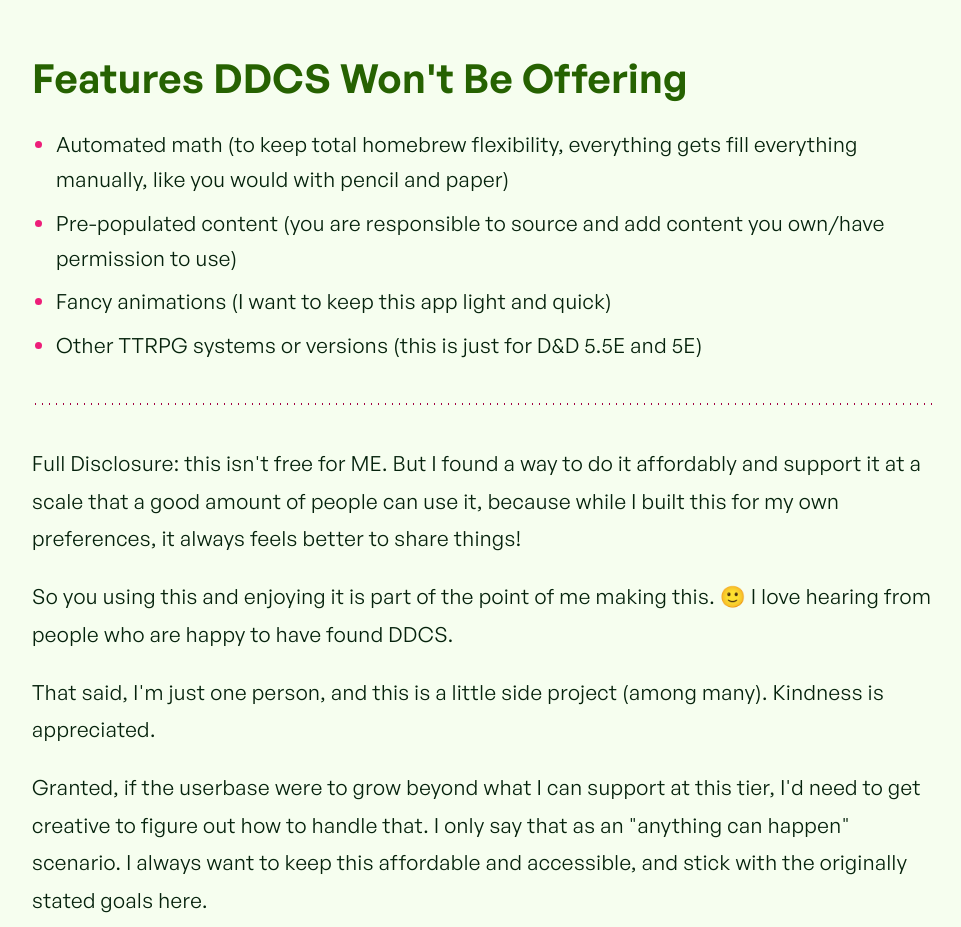
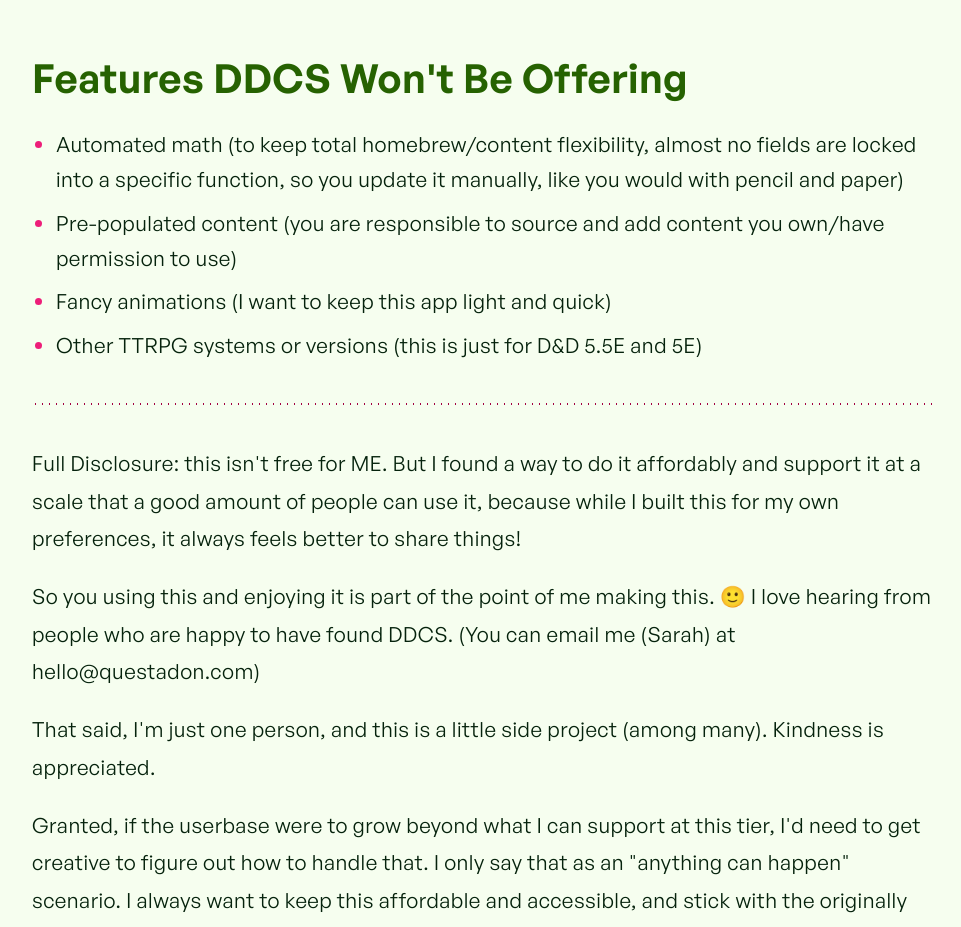
Before and after one commit to sae-br/questadon-11ty, an Eleventy site: page projects/digital-dnd-character-sheets.md in a window 1280 px wide. Shown: the part 4069-4996 px from the top of the page, without its empty margins (158-1119 px from the left). Built offline with nearby package versions, Linux system fonts and the light colour scheme; Eleventy itself is replaced by a stand-in of ours; files that its build step writes are made by us from their sources; files whose address does not match are found by name.

Commit message:
Fix: Typos in digital character sheet posts

```diff
--- a/projects/digital-dnd-character-sheets.md
+++ b/projects/digital-dnd-character-sheets.md
@@ -65,7 +65,7 @@
 - A way to visually differentiate one character sheet from another (i.e. probably colour scheme; probably not handling image uploads)
 
 ## Features DDCS Won't Be Offering
-- Automated math (to keep total homebrew flexibility, everything gets fill everything manually, like you would with pencil and paper)
+- Automated math (to keep total homebrew/content flexibility, almost no fields are locked into a specific function, so you update it manually, like you would with pencil and paper)
 - Pre-populated content (you are responsible to source and add content you own/have permission to use)
 - Fancy animations (I want to keep this app light and quick)
 - Other TTRPG systems or versions (this is just for D&D 5.5E and 5E)
@@ -74,7 +74,7 @@
 
 Full Disclosure: this isn't free for ME. But I found a way to do it affordably and support it at a scale that a good amount of people can use it, because while I built this for my own preferences, it always feels better to share things!
 
-So you using this and enjoying it is part of the point of me making this. 🙂 I love hearing from people who are happy to have found DDCS.
+So you using this and enjoying it is part of the point of me making this. 🙂 I love hearing from people who are happy to have found DDCS. (You can email me (Sarah) at hello@questadon.com)
 
 That said, I'm just one person, and this is a little side project (among many). Kindness is appreciated.
 
```
Also changed, not shown: digital-garden/the-best-way-to-manage-dnd-character-sheets.md (+1 -1 lines).
